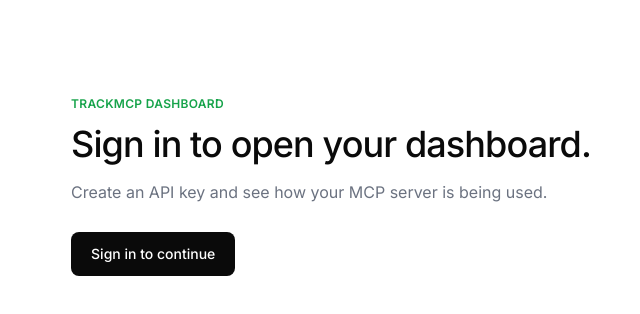
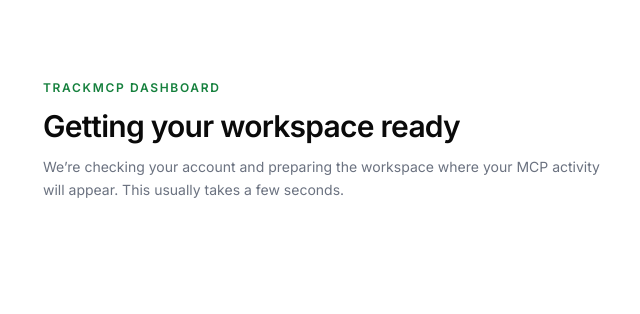
Before and after one commit to Krishna3956/CRV, a Next.js app in the folder trackmcp-nextjs/: page /dashboard in a window 1280 px wide. Shown: the top 314 px of the page, without its empty margins (309-949 px from the left). Built offline with nearby package versions, Linux system fonts and the light colour scheme; no server answers; a web font is replaced by a local one.

Commit message:
Explain first-time dashboard loading

```diff
--- a/trackmcp-nextjs/src/app/dashboard/page.tsx
+++ b/trackmcp-nextjs/src/app/dashboard/page.tsx
@@ -234,7 +234,7 @@ export function DashboardPageContent({ initialView = "overview" }: { initialView
     };
   }, [createWorkspace, loadAccount, loadAnalytics, loadToolQuality]);
 
-  if (loading) return <main className="mx-auto min-h-screen max-w-6xl px-6 py-20 text-sm text-muted">Loading your workspace…</main>;
+  if (loading) return <main className="mx-auto min-h-screen max-w-6xl px-6 py-20"><p className="text-xs font-semibold uppercase tracking-[0.14em] text-brand-strong">TrackMCP dashboard</p><h1 className="mt-3 text-3xl font-semibold tracking-tight text-ink">Getting your workspace ready</h1><p className="mt-3 max-w-xl text-sm leading-relaxed text-muted">We’re checking your account and preparing the workspace where your MCP activity will appear. This usually takes a few seconds.</p></main>;
  if (!email) return <main className="mx-auto min-h-screen max-w-xl px-6 py-24"><p className="text-xs font-semibold uppercase tracking-wide text-brand">TrackMCP dashboard</p><h1 className="mt-3 text-4xl font-medium tracking-tight text-ink">Sign in to open your dashboard.</h1><p className="mt-4 text-muted">Create an API key and see how your MCP server is being used.</p>{error && <p role="alert" className="mt-5 rounded-lg border border-amber-200 bg-amber-50 px-4 py-3 text-sm leading-relaxed text-amber-900">{error}</p>}<div className="mt-7 flex flex-wrap gap-3"><Link href="/signin" className="inline-flex rounded-lg bg-ink px-5 py-3 text-sm font-medium text-white">Sign in to continue</Link>{error && <button type="button" onClick={() => window.location.reload()} className="inline-flex cursor-pointer rounded-lg border border-line-strong bg-white px-5 py-3 text-sm font-medium text-ink hover:bg-paper focus-visible:outline-none focus-visible:ring-2 focus-visible:ring-brand">Refresh</button>}</div></main>;
   const selectWorkspace = async (workspaceId: string) => { if (!workspaceId || workspaceId === selectedWorkspaceId) return; setWorking(true); setError(""); setSelectedWorkspaceId(workspaceId); window.localStorage.setItem("trackmcp.selected_workspace_id", workspaceId); try { const account = await loadAccount(workspaceId); await Promise.all([loadAnalytics("30", account.workspace?.id || workspaceId), loadToolQuality("30", account.workspace?.id || workspaceId)]); } catch (reason) { setError(reason instanceof Error ? reason.message : "Could not switch workspaces."); } finally { setWorking(false); } };
   return <DashboardApp displayName={displayName || email} workspace={workspace} workspaces={workspaces} keys={keys} analytics={analytics} toolQuality={toolQuality} newKey={newKey} working={working} error={error} initialView={initialView} onGenerateKey={generateKey} onRevokeKey={revokeKey} onRotateKey={rotateKey} onDismissKey={() => setNewKey("")} onSelectWorkspace={selectWorkspace} onRefresh={(days) => { if (!LOCAL_DASHBOARD_BYPASS) void Promise.all([loadAnalytics(days, selectedWorkspaceId || undefined), loadToolQuality(days, selectedWorkspaceId || undefined)]).catch((reason) => setError(reason instanceof Error ? reason.message : "Could not refresh analytics.")); }} onCreateWorkspace={createWorkspace} onSignOut={() => { if (LOCAL_DASHBOARD_BYPASS) window.location.href = "https://trackmcp.com"; else void getSupabaseBrowser().auth.signOut().then(() => { window.location.href = "https://trackmcp.com"; }); }} />;
```
Also changed, not shown: 1 other file (tests, documents, lock files or other folders).
